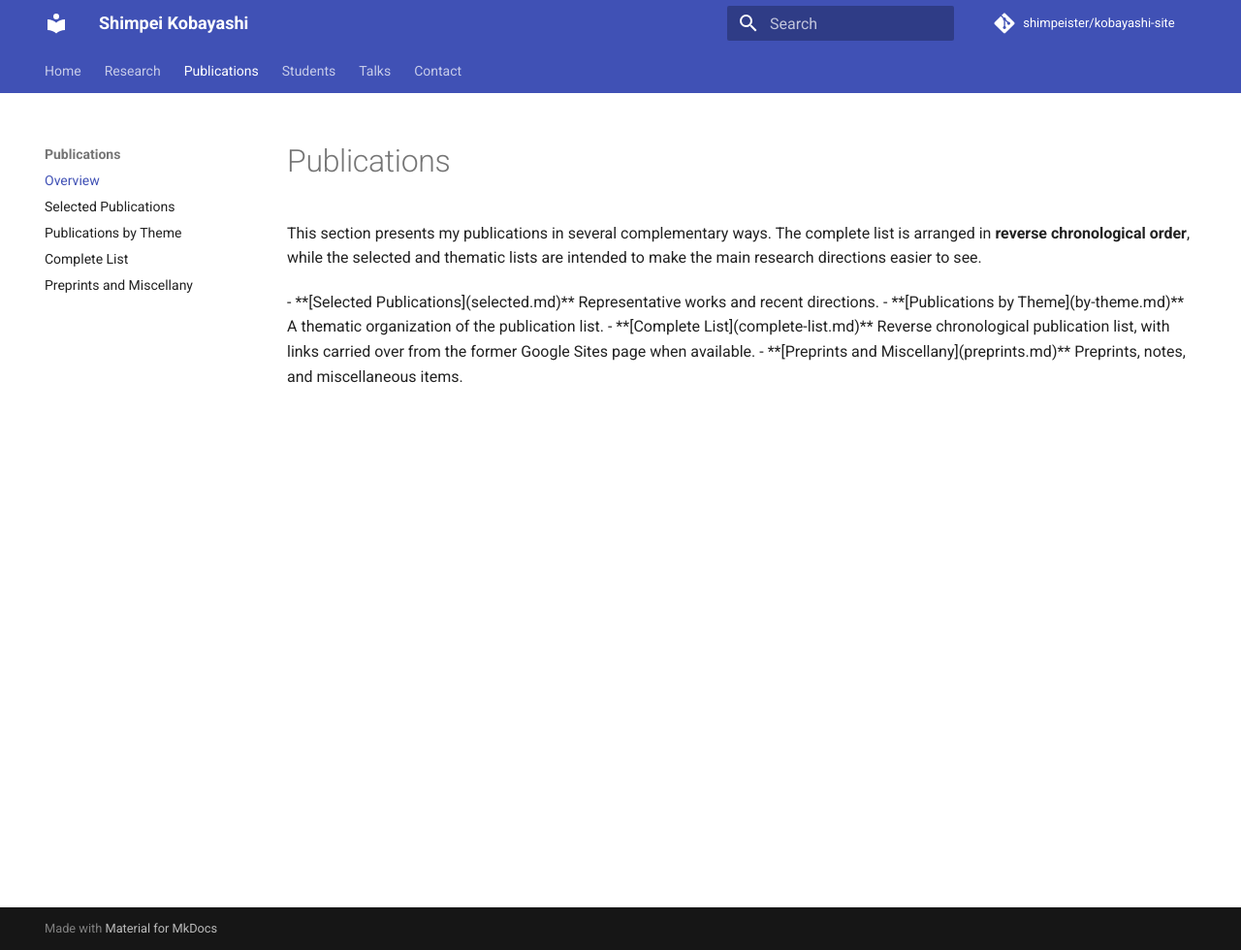
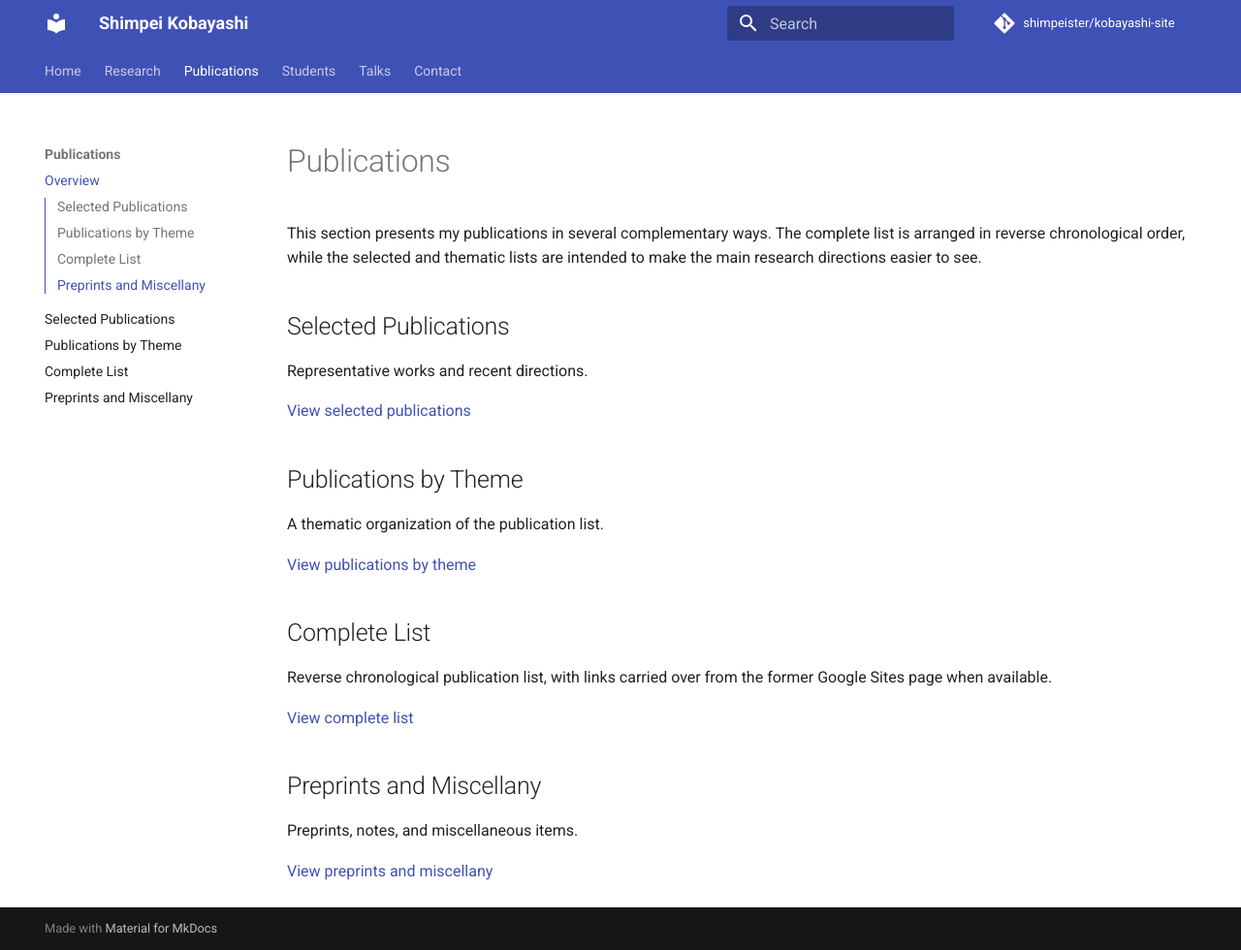
Before and after one commit to shimpeister/shimpeister.github.io, an MkDocs documentation site: the page built from docs/publications/index.md, in a window 1280 px wide and 980 px high. Shown: the whole window at 97% size. Built offline with MkDocs 1.6.1 and Material for MkDocs 9.7.7, drawn with Linux system fonts in a browser that asks for light colours; comment, search, counter and statistics services are not loaded.

Commit message:
Fix publications overview formatting

```diff
--- a/docs/publications/index.md
+++ b/docs/publications/index.md
@@ -1,19 +1,27 @@
 # Publications
 
-This section presents my publications in several complementary ways. The complete list is arranged in **reverse chronological order**, while the selected and thematic lists are intended to make the main research directions easier to see.
+This section presents my publications in several complementary ways. The complete list is arranged in reverse chronological order, while the selected and thematic lists are intended to make the main research directions easier to see.
 
-<div class="cards" markdown>
+## Selected Publications
 
-- **[Selected Publications](selected.md)**
-  Representative works and recent directions.
+Representative works and recent directions.
 
-- **[Publications by Theme](by-theme.md)**
-  A thematic organization of the publication list.
+[View selected publications](selected.md)
 
-- **[Complete List](complete-list.md)**
-  Reverse chronological publication list, with links carried over from the former Google Sites page when available.
+## Publications by Theme
 
-- **[Preprints and Miscellany](preprints.md)**
-  Preprints, notes, and miscellaneous items.
+A thematic organization of the publication list.
 
-</div>
+[View publications by theme](by-theme.md)
+
+## Complete List
+
+Reverse chronological publication list, with links carried over from the former Google Sites page when available.
+
+[View complete list](complete-list.md)
+
+## Preprints and Miscellany
+
+Preprints, notes, and miscellaneous items.
+
+[View preprints and miscellany](preprints.md)
```
